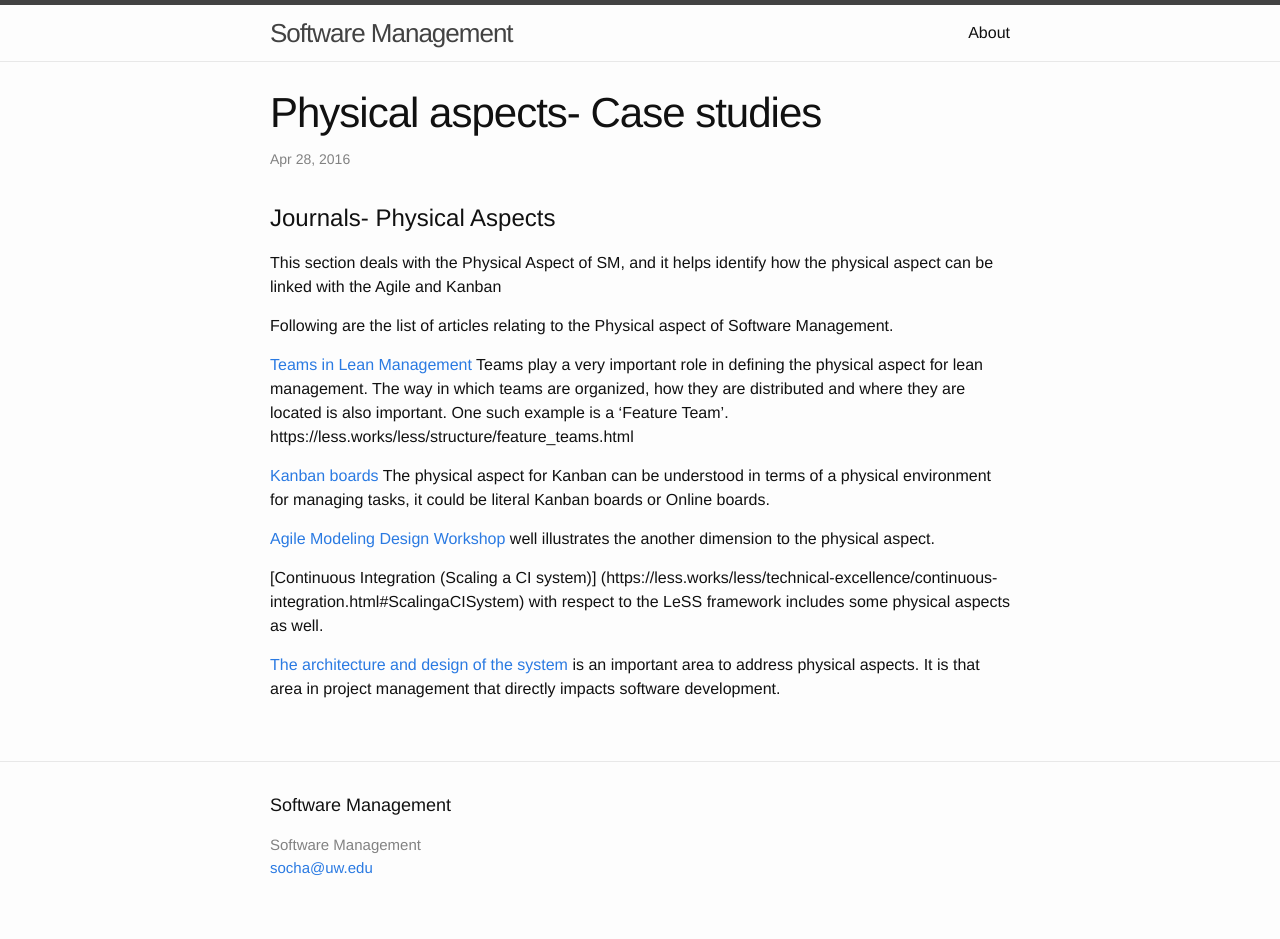
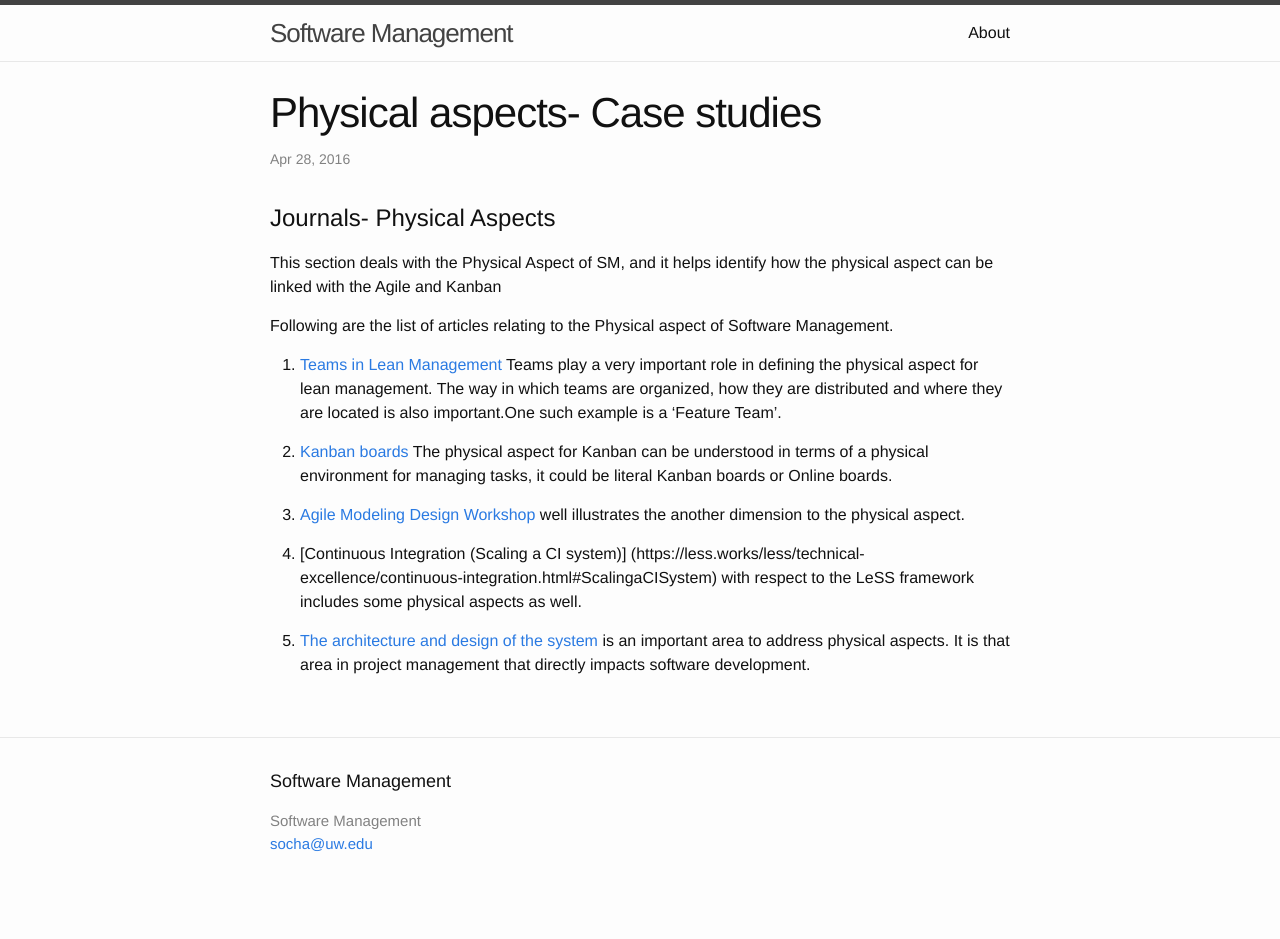
Before and after one commit to css566/css566.github.io, a Jekyll site: the page built from _posts/2016-04-28-PhysicalAspects_Articles.md, in a window 1280 px wide. Built offline with Jekyll 4.4.1, drawn with Linux system fonts in a browser that asks for light colours; comment, search, counter and statistics services are not loaded; after the commit the page ends 915 px from its top, so only the background shows below that; some of the changed lines change nothing that is shown.

Commit message:
Update 2016-04-28-PhysicalAspects_Articles.md

```diff
--- a/_posts/2016-04-28-PhysicalAspects_Articles.md
+++ b/_posts/2016-04-28-PhysicalAspects_Articles.md
@@ -9,15 +9,16 @@ This section deals with the Physical Aspect of SM, and it helps identify how the
 
 Following are the list of articles relating to the Physical aspect of Software Management.
 
-[Teams in Lean Management](https://less.works/less/structure/feature_teams.html)
-Teams play a very important role in defining the physical aspect for lean management. The way in which teams are organized, how they are distributed and where they are located is also important. One such example is a ‘Feature Team’.
-https://less.works/less/structure/feature_teams.html
+1.  [Teams in Lean Management](https://less.works/less/structure/feature_teams.html)
+    Teams play a very important role in defining the physical aspect for lean management.
+    The way in which teams are organized, how they are distributed and where they are located is also important.One such example is a ‘Feature Team’.
 
-[Kanban boards](http://www.pipefy.com/best-practices/physical-vs-online-kanban-board/)
-The physical aspect for Kanban can be understood in terms of a physical environment for managing tasks, it could be literal Kanban boards or Online boards.
 
-[Agile Modeling Design Workshop](http://www.craiglarman.com/wiki/index.php?title=Environment_-_U_Shaped_Tables_Layout) well illustrates the another dimension to the physical aspect.
+2.  [Kanban boards](http://www.pipefy.com/best-practices/physical-vs-online-kanban-board/)
+    The physical aspect for Kanban can be understood in terms of a physical environment for managing tasks, it could be literal Kanban boards or Online boards.
 
-[Continuous Integration (Scaling a CI system)] (https://less.works/less/technical-excellence/continuous-integration.html#ScalingaCISystem) with respect to the LeSS framework includes some physical aspects as well.
+3.  [Agile Modeling Design Workshop](http://www.craiglarman.com/wiki/index.php?title=Environment_-_U_Shaped_Tables_Layout) well           illustrates the another dimension to the physical aspect.
 
-[The architecture and design of the system](https://less.works/less/technical-excellence/architecture-design.html) is an important area to address physical aspects. It is that area in project management that directly impacts software development.
+4.  [Continuous Integration (Scaling a CI system)]      (https://less.works/less/technical-excellence/continuous-integration.html#ScalingaCISystem) with respect to the LeSS framework     includes some physical aspects as well.
+
+5. [The architecture and design of the system](https://less.works/less/technical-excellence/architecture-design.html) is an important    area to address physical aspects. It is that area in project management that directly impacts software development.
```
